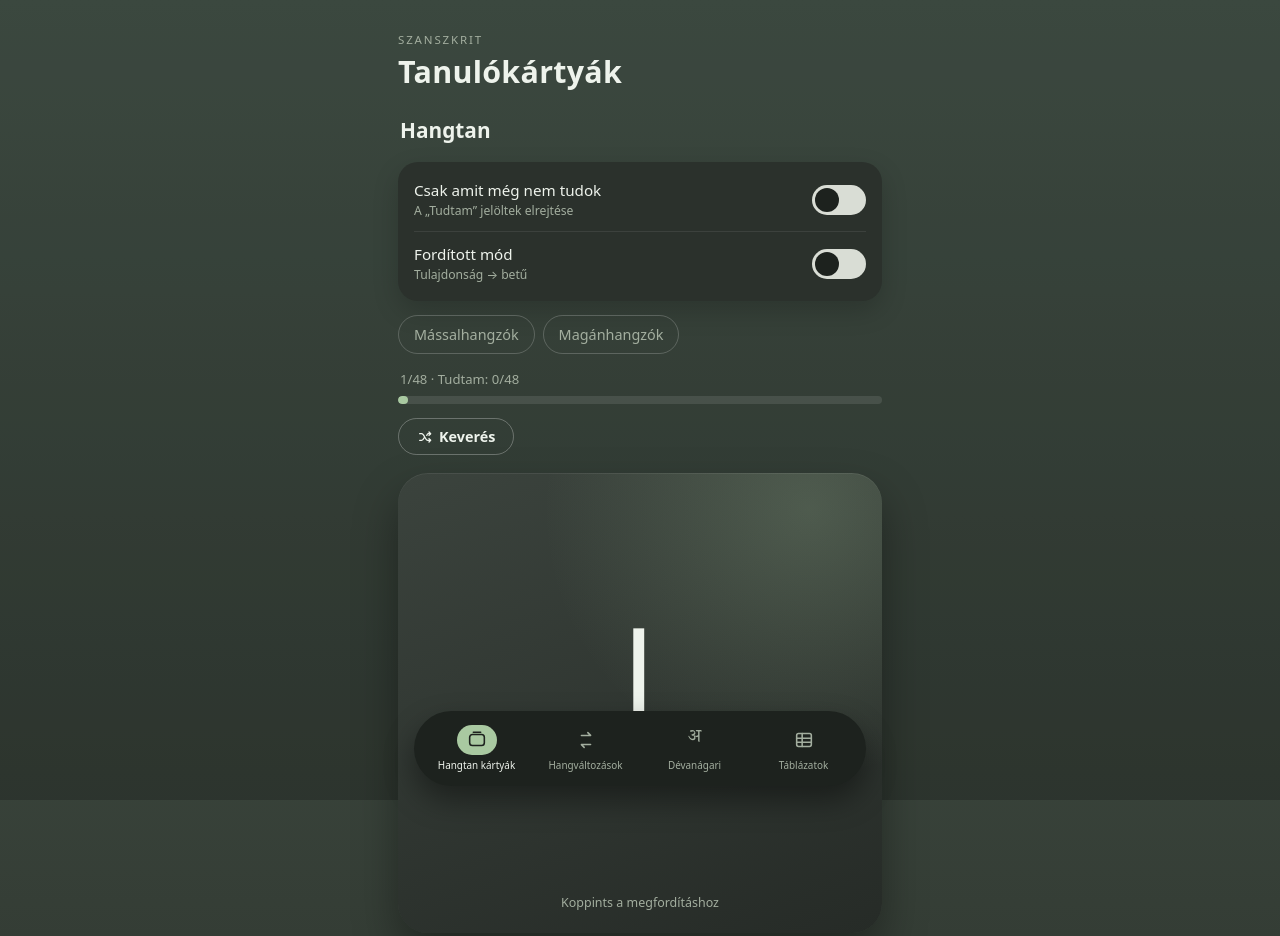
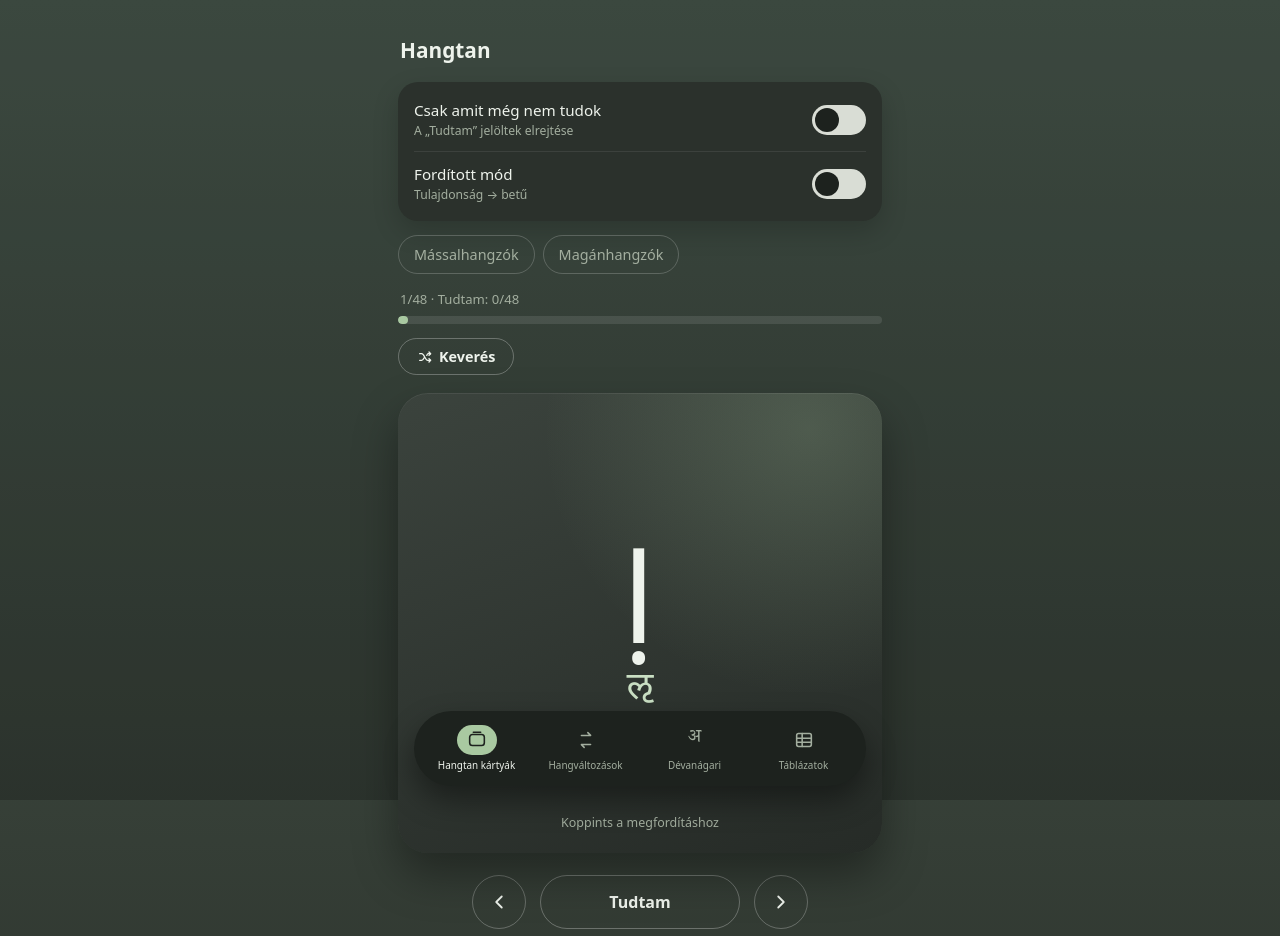
Before and after one commit to faragooviktoria-creator/faragooviktoria-creator.github.io, a plain HTML site: page hangtan/index.html in a window 1280 px wide. Shown: the top 936 px of the page. Drawn offline with Linux system fonts and the light colour scheme.

Commit message:
Add files via upload

```diff
--- a/hangtan/index.html
+++ b/hangtan/index.html
@@ -229,7 +229,7 @@
   .ico{width:44px;height:30px;border-radius:999px;display:flex;align-items:center;justify-content:center;transition:background .2s}
 
   /* Reference views */
-  .page-title{font-size:1.3rem;margin:24px 2px 4px;font-weight:600}
+  .page-title{font-size:1.3rem;margin:4px 2px 4px;font-weight:600}
   .page-sub{margin:0 2px 10px;color:var(--muted);font-size:.85rem;line-height:1.4}
   .tbl-wrap{
     overflow-x:auto;-webkit-overflow-scrolling:touch;margin-top:12px;
@@ -462,12 +462,6 @@
 <body>
 <div class="app">
 
-  <header class="top">
-    <div>
-      <p class="eyebrow">Szanszkrit</p>
-      <h1>Tanulókártyák</h1>
-    </div>
-  </header>
 
   <!-- STUDY VIEW -->
   <section id="viewStudy">
```
